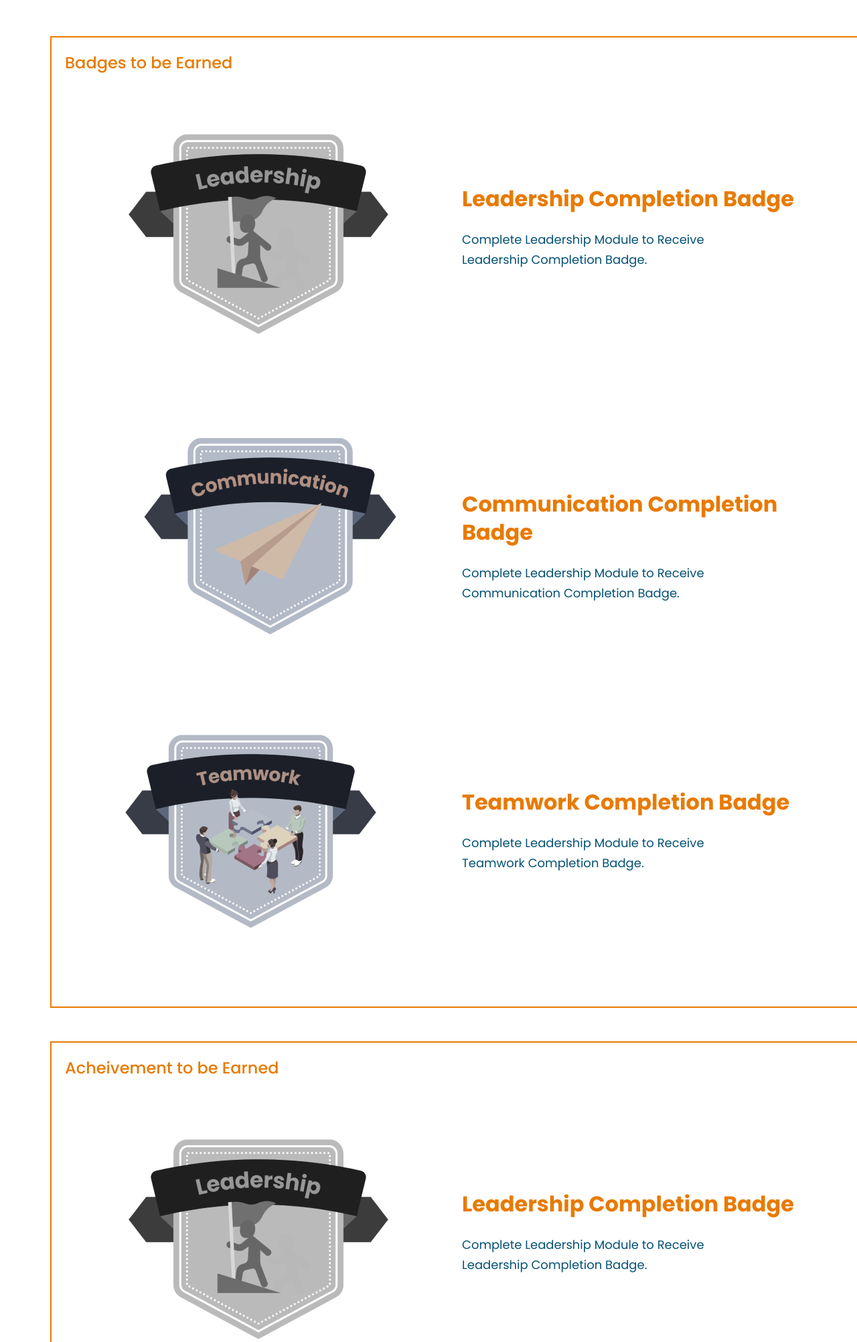
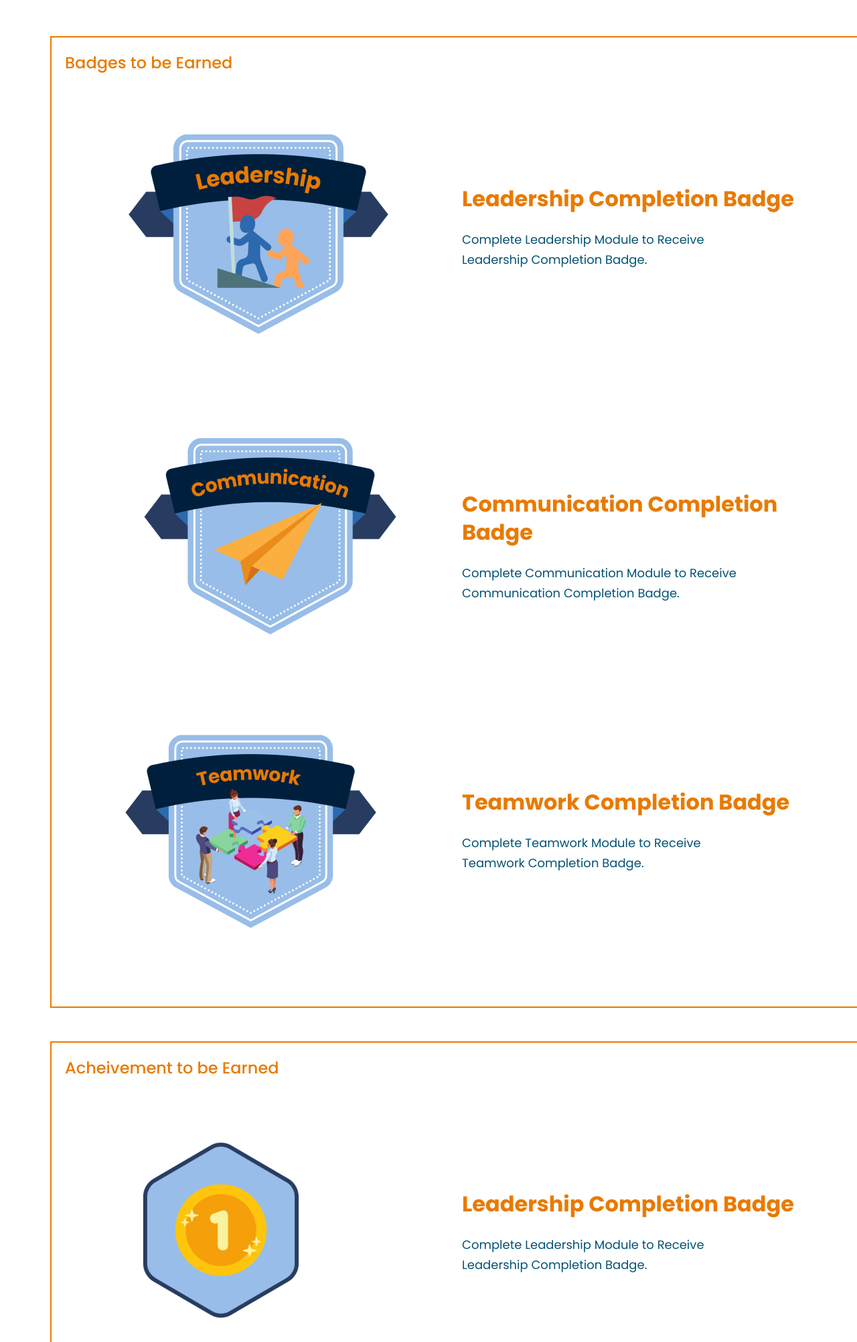
Before and after one commit to karen-nke/student-gamified, a PHP site: page /badge_detail.php in a window 1280 px wide. Shown: the part 472-2476 px from the top of the page at 67% size. Run offline with PHP 8.4, Linux system fonts and the light colour scheme.

Commit message:
Fix user level badge

```diff
--- a/Event/Public/account.php
+++ b/Event/Public/account.php
@@ -212,14 +212,14 @@ try {
                     echo ' <img src="Image/Rank_Locked.png" alt="Rank Badge">';
                 }
 
-                if ($userRank >= 1) {
+                if ($userLevel >= 1) {
                     echo '<img src="Image/Lvl1_Unlocked.png" alt="Rank Badge">';
                 }else{
                     echo '<img src="Image/Lvl1_Locked.png" alt="Rank Badge">';
 
                 }
 
-                if ($userRank >= 5) {
+                if ($userLevel >= 5) {
                     echo '<img src="Image/Lvl5_Unlocked.png" alt="Rank Badge">';
                 }else{
                     echo '<img src="Image/Lvl5_Locked.png" alt="Rank Badge">';
--- a/Event/Public/badge_detail.php
+++ b/Event/Public/badge_detail.php
@@ -95,7 +95,7 @@ require_once('Part/header.php');
                 <p class="title">Badges to be Earned</p>
                 <div class ="badge-container">
                     <div class ="image-container">
-                        <img src="Image/Leadership_Locked.png" class ="image" alt="No. 1 Badge">
+                        <img src="Image/Leadership_Unlocked.png" class ="image" alt="No. 1 Badge">
                     </div>
 
                     <div class ="text-container">
@@ -108,12 +108,12 @@ require_once('Part/header.php');
 
                 <div class ="badge-container">
                     <div class ="image-container">
-                        <img src="Image/Communication_Locked.png" class ="image" alt="No. 1 Badge">
+                        <img src="Image/Communication_Unlocked.png" class ="image" alt="No. 1 Badge">
                     </div>
 
                     <div class ="text-container">
                         <p class ="badge-title">Communication Completion Badge</p> <br>
-                        <p class ="badge-desc">Complete Leadership Module to Receive <br> Communication Completion Badge.</p>
+                        <p class ="badge-desc">Complete Communication Module to Receive <br> Communication Completion Badge.</p>
 
                     </div>
 
@@ -121,12 +121,12 @@ require_once('Part/header.php');
 
                 <div class ="badge-container">
                     <div class ="image-container">
-                        <img src="Image/Teamwork_Locked.png" class ="image" alt="No. 1 Badge">
+                        <img src="Image/Teamwork_Unlocked.png" class ="image" alt="No. 1 Badge">
                     </div>
 
                     <div class ="text-container">
                         <p class ="badge-title">Teamwork Completion Badge</p> <br>
-                        <p class ="badge-desc">Complete Leadership Module to Receive <br> Teamwork Completion Badge.</p>
+                        <p class ="badge-desc">Complete Teamwork Module to Receive <br> Teamwork Completion Badge.</p>
 
                     </div>
 
@@ -141,7 +141,7 @@ require_once('Part/header.php');
                 <p class="title">Acheivement to be Earned</p>
                 <div class ="badge-container">
                     <div class ="image-container">
-                        <img src="Image/Leadership_Locked.png" class ="image" alt="No. 1 Badge">
+                        <img src="Image/Points_Unlocked.png" class ="image" alt="No. 1 Badge">
                     </div>
 
                     <div class ="text-container">
@@ -154,7 +154,7 @@ require_once('Part/header.php');
 
                 <div class ="badge-container">
                     <div class ="image-container">
-                        <img src="Image/Communication_Locked.png" class ="image" alt="No. 1 Badge">
+                        <img src="Image/Module_Unlocked.png" class ="image" alt="No. 1 Badge">
                     </div>
 
                     <div class ="text-container">
@@ -167,7 +167,46 @@ require_once('Part/header.php');
 
                 <div class ="badge-container">
                     <div class ="image-container">
-                        <img src="Image/Teamwork_Locked.png" class ="image" alt="No. 1 Badge">
+                        <img src="Image/Complete_Unlocked.png" class ="image" alt="No. 1 Badge">
+                    </div>
+
+                    <div class ="text-container">
+                        <p class ="badge-title">Teamwork Completion Badge</p> <br>
+                        <p class ="badge-desc">Complete Leadership Module to Receive <br> Teamwork Completion Badge.</p>
+
+                    </div>
+
+                </div>
+
+                <div class ="badge-container">
+                    <div class ="image-container">
+                        <img src="Image/Rank_Unlocked.png" class ="image" alt="No. 1 Badge">
+                    </div>
+
+                    <div class ="text-container">
+                        <p class ="badge-title">Teamwork Completion Badge</p> <br>
+                        <p class ="badge-desc">Complete Leadership Module to Receive <br> Teamwork Completion Badge.</p>
+
+                    </div>
+
+                </div>
+
+                <div class ="badge-container">
+                    <div class ="image-container">
+                        <img src="Image/Lvl1_Unlocked.png" class ="image" alt="No. 1 Badge">
+                    </div>
+
+                    <div class ="text-container">
+                        <p class ="badge-title">Teamwork Completion Badge</p> <br>
+                        <p class ="badge-desc">Complete Leadership Module to Receive <br> Teamwork Completion Badge.</p>
+
+                    </div>
+
+                </div>
+
+                <div class ="badge-container">
+                    <div class ="image-container">
+                        <img src="Image/Lvl5_Unlocked.png" class ="image" alt="No. 1 Badge">
                     </div>
 
                     <div class ="text-container">
```
